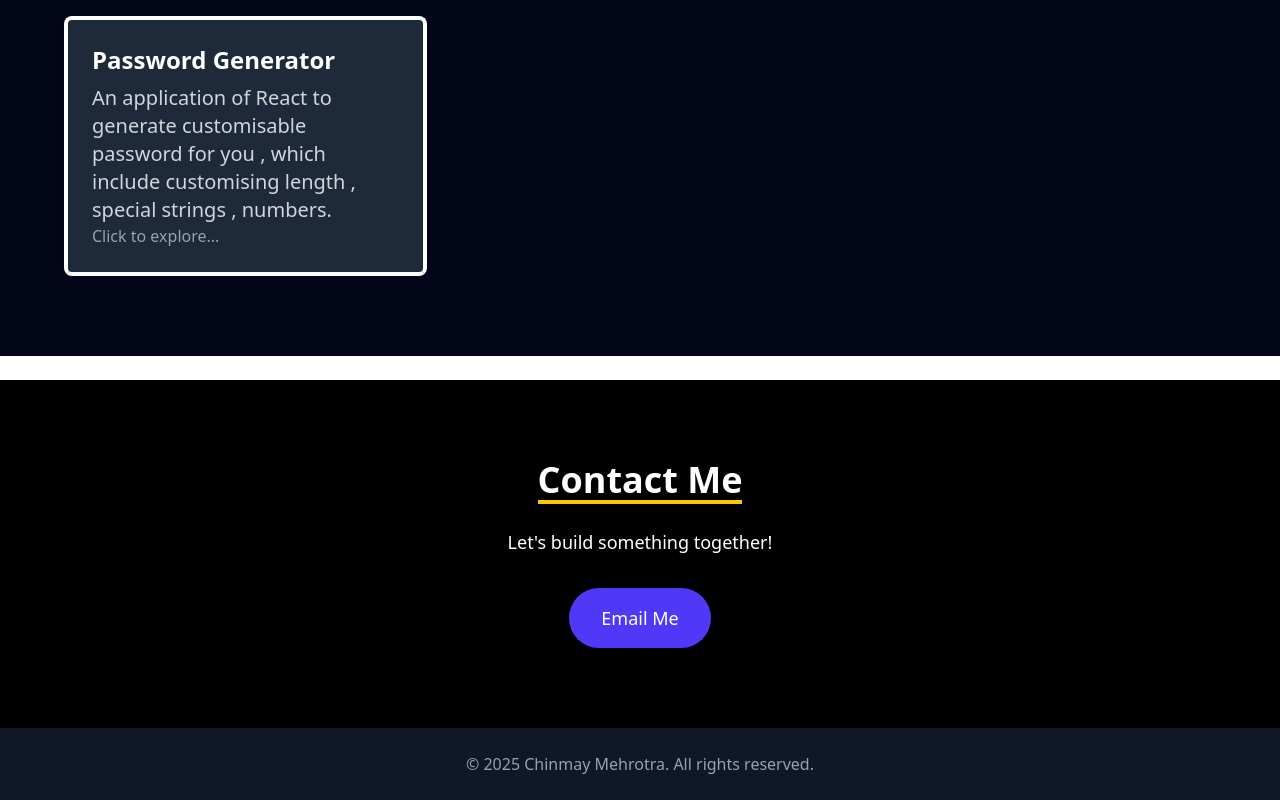
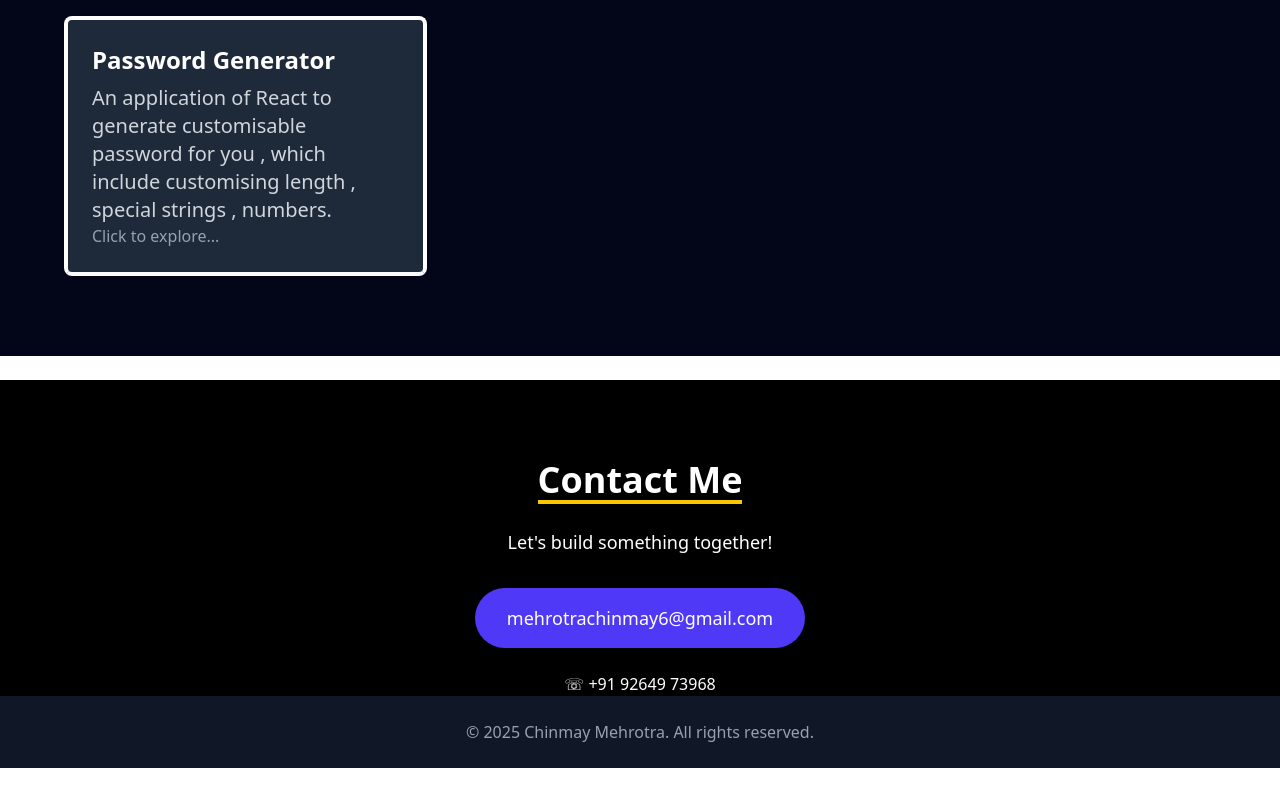
Before and after one commit to chinmay3012/Portfolio, a website: page index.html in a window 1280 px wide. Shown: the part 3297-4097 px from the top of the page. After the commit the page ends 4065 px from the top, so only its background shows below. Drawn offline with Linux system fonts and the light colour scheme.

Commit message:
updated footer

```diff
--- a/index.html
+++ b/index.html
@@ -170,16 +170,13 @@ Housing Price Prediction Model</h3>
     </div>
   </section>
 
-
-
-
-
-
-   <section id="contact" class="py-20 px-6 bg-black">
+  <!-- Contact Section -->
+   <section id="contact" class="pt-20 px-6 bg-black">
     <div class="max-w-4xl mx-auto text-center">
       <h2 class="text-4xl font-bold mb-6 border-b-4 border-yellow-400 inline-block">Contact Me</h2>
       <p class="mb-8 text-lg">Let's build something together!</p>
-      <a href="mailto:mehrotrachinmay6@gmail.com" class="inline-block bg-indigo-600 hover:bg-indigo-700 hover:scale-105 transition-transform px-8 py-4 rounded-full text-lg">Email Me</a>
+      <a href="mailto:mehrotrachinmay6@gmail.com" class="inline-block bg-indigo-600 hover:bg-indigo-700 hover:scale-105 transition-transform px-8 py-4 rounded-full text-lg">mehrotrachinmay6@gmail.com</a><br><br>
+      <a href="tel:+919264973968">&#9743; +91 92649 73968</a>
     </div>
   </section>
 
```
